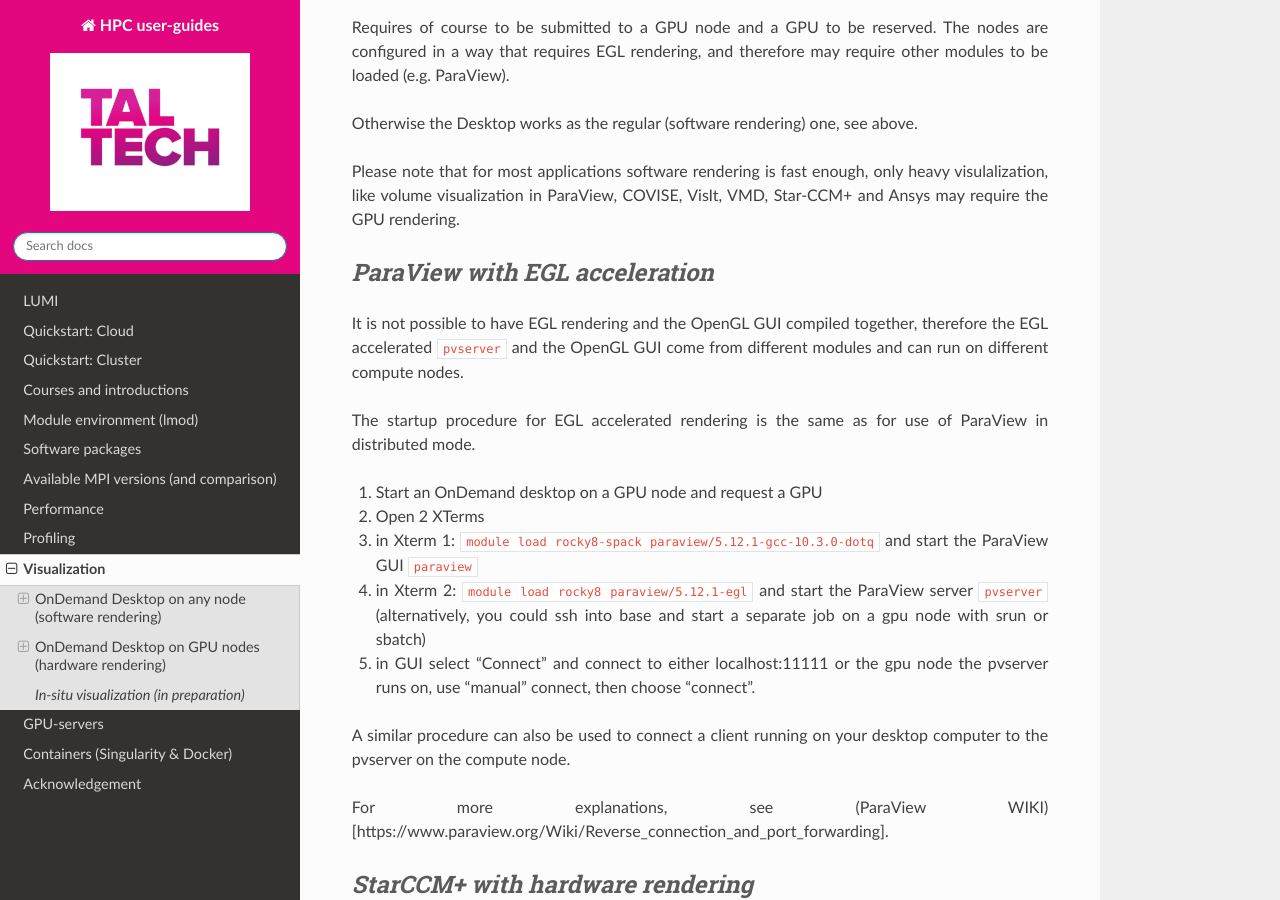
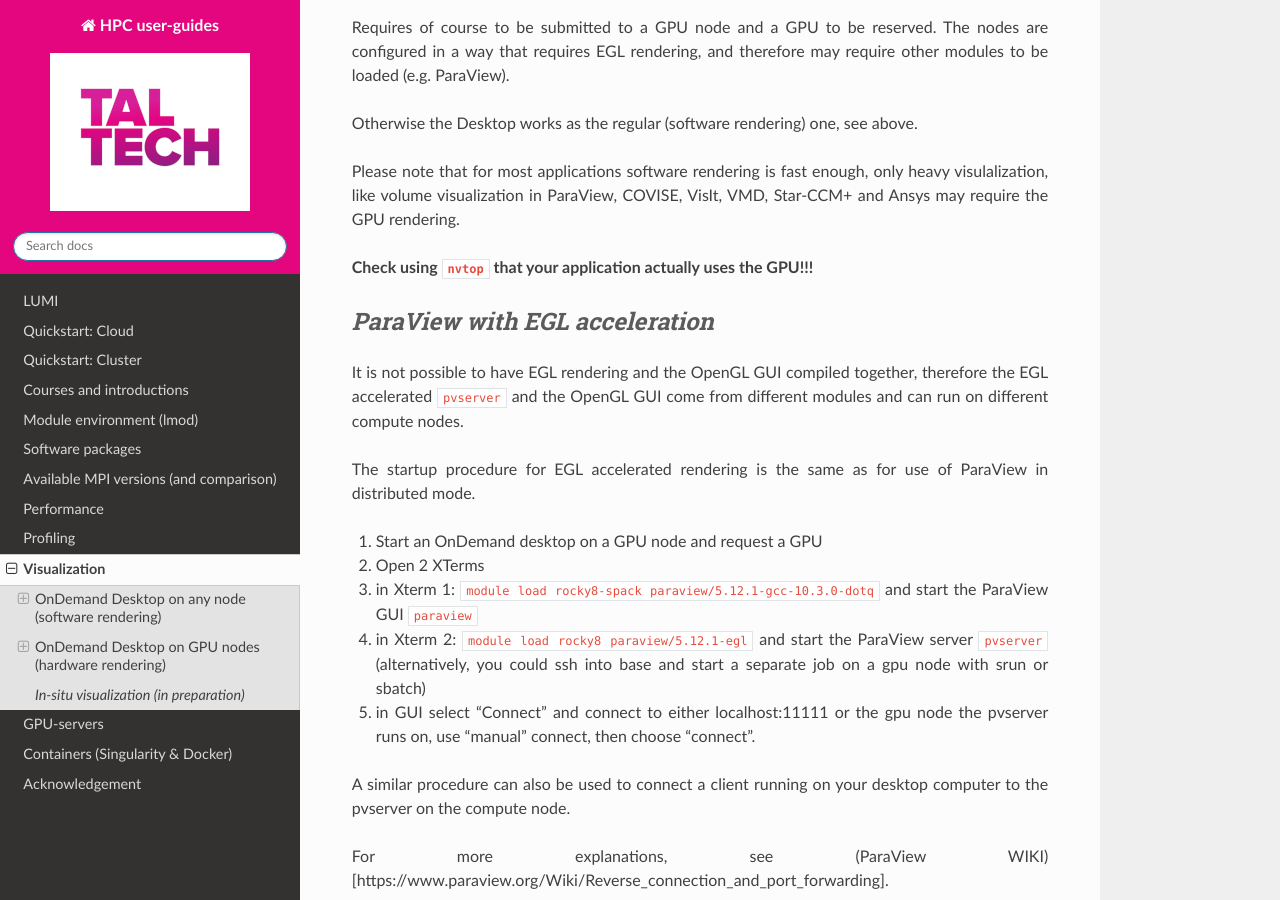
Before and after one commit to TalTech-HPC-Centre/user-guides-source, a Sphinx documentation site: the page built from docs/visualization.md, in a window 1280 px wide and 900 px high, scrolled down 1566 px. Built offline with Sphinx 7.4.7 and the Read the Docs theme 3.1.0, drawn with Linux system fonts in a browser that asks for light colours.

Commit message:
added nvtop hint
	modified:   visualization.md

```diff
--- a/docs/visualization.md
+++ b/docs/visualization.md
@@ -59,6 +59,11 @@
 Please note that for most applications software rendering is fast enough, only heavy visulalization, like volume visualization in ParaView, COVISE, VisIt, VMD, Star-CCM+ and Ansys may require the GPU rendering.
 
 
+**Check using `nvtop` that your application actually uses the GPU!!!**
+
+
+
+
 ### _ParaView with EGL acceleration_
 
 It is not possible to have EGL rendering and the OpenGL GUI compiled together, therefore the EGL accelerated `pvserver` and the OpenGL GUI come from different modules and can run on different compute nodes.
```
